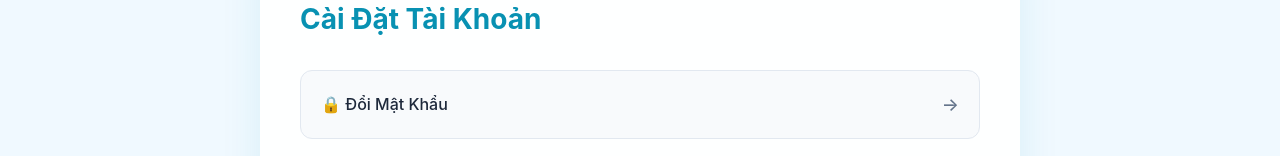
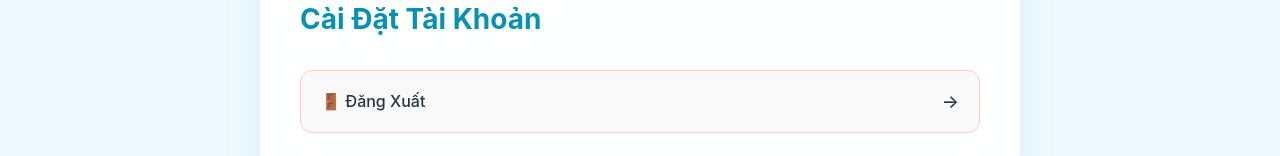
Before and after one commit to NeinMon/Gender-Healthcare-Service-Management-System, a React (Vite) app in the folder FE/: page /user-account in a window 1280 px wide. Shown: the part 776-932 px from the top of the page. Built offline with nearby package versions, Linux system fonts and the light colour scheme.

Commit message:
fix: Exclude 'specification' from user info display and clear session data on logout

```diff
--- a/FE/src/UserAccount.jsx
+++ b/FE/src/UserAccount.jsx
@@ -260,7 +260,7 @@ const UserAccount = () => {  const [userInfo, setUserInfo] = useState({
           }}>            {Object.entries(isEditing ? editData : userInfo).map(([key, value]) => {
               // Skip certain fields
               if (typeof value === 'object' && value !== null) return null;
-              if (['userID', 'password', 'createdAt', 'updateAt', 'role'].includes(key)) return null; // Added 'role' to excluded fields
+              if (['userID', 'password', 'createdAt', 'updateAt', 'role', 'specification'].includes(key)) return null; // Added 'specification' to excluded fields
               if (key === 'dob' && userInfo.formattedDob) return null; // Skip dob if formattedDob exists
               return (
                 <div key={key} style={{
@@ -466,33 +466,6 @@ const UserAccount = () => {  const [userInfo, setUserInfo] = useState({
             display: "grid",
             gap: "20px"
           }}>
-            <Link
-              to="/change-password"
-              style={{
-                display: "flex",
-                alignItems: "center",
-                justifyContent: "space-between",
-                padding: "20px",
-                backgroundColor: "#f8fafc",
-                borderRadius: "12px",
-                border: "1px solid #e2e8f0",
-                textDecoration: "none",
-                color: "#1e293b",
-                transition: "all 0.3s ease"
-              }}
-              onMouseEnter={(e) => {
-                e.target.style.backgroundColor = "#e2e8f0";
-              }}
-              onMouseLeave={(e) => {
-                e.target.style.backgroundColor = "#f8fafc";
-              }}
-            >
-              <span style={{ fontSize: "16px", fontWeight: "500" }}>
-                🔒 Đổi Mật Khẩu
-              </span>
-              <span style={{ fontSize: "18px", color: "#64748b" }}>→</span>
-            </Link>
-
             <button
               style={{
                 display: "flex",
@@ -510,6 +483,17 @@ const UserAccount = () => {  const [userInfo, setUserInfo] = useState({
               }}
               onClick={() => {
                 if (confirm("Bạn có chắc chắn muốn đăng xuất?")) {
+                  // Xóa tất cả dữ liệu session/localStorage
+                  localStorage.removeItem('loggedInUser');
+                  localStorage.removeItem('userId');
+                  localStorage.removeItem('email');
+                  localStorage.removeItem('fullName');
+                  localStorage.removeItem('role');
+
+                  // Xóa sessionStorage nếu có
+                  sessionStorage.clear();
+
+                  // Chuyển hướng về trang chủ
                   window.location.href = "/";
                 }
               }}
```
